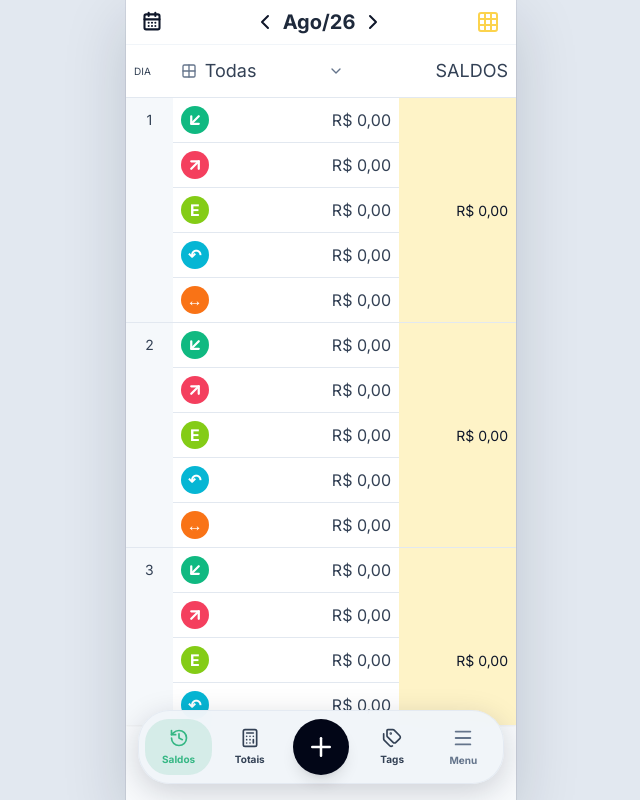
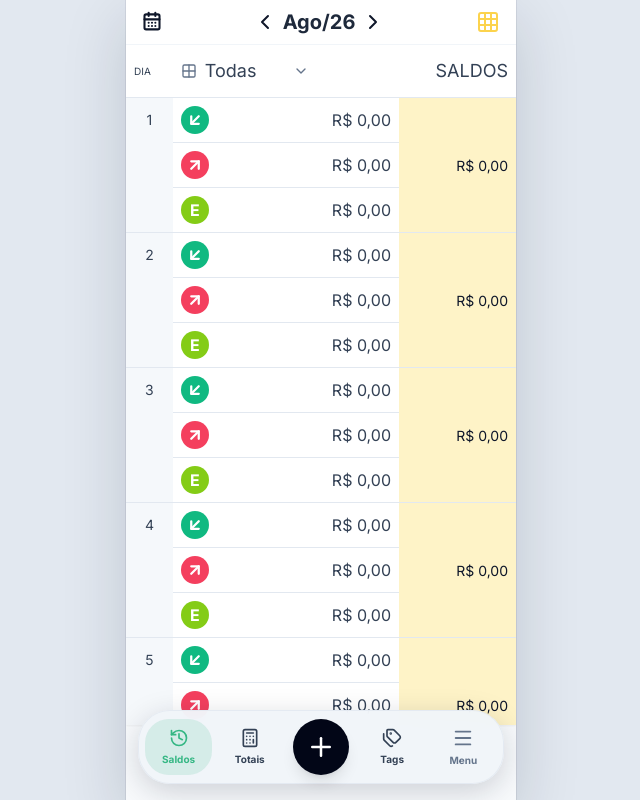
Before and after one commit to Heitor-moreira/Drachma, a React (Vite) app: page / in a window 1280 px wide. Shown: the whole page, without its empty margins (319-959 px from the left). Built offline with nearby package versions, Linux system fonts and the light colour scheme.

Commit message:
Exibe tres meses e remove tipos extras

```diff
--- a/components/BalanceHorizonView.tsx
+++ b/components/BalanceHorizonView.tsx
@@ -50,7 +50,7 @@ const BalanceHorizonView: React.FC<Props> = ({ transactions, dateRange, setDateR
 
   return <section className="flex h-full min-h-0 flex-col bg-white dark:bg-[#2f333b]">
     <header className="flex items-center justify-between border-b border-slate-100 px-4 py-4 dark:border-slate-800"><button onClick={onBack} aria-label="Voltar" className="rounded-xl p-2 text-slate-700 dark:text-white"><ArrowLeft size={26} /></button><h1 className="text-2xl font-bold text-slate-900 dark:text-white">Horizonte de saldos</h1><button onClick={() => onAdd(formatDate(months[activeIndex]?.month ?? anchor))} aria-label="Adicionar lançamento" className="rounded-xl p-2 text-slate-900 dark:text-white"><Plus size={30} /></button></header>
-    <div ref={scrollRef} onScroll={handleScroll} className="min-h-0 flex-1 overflow-auto overscroll-contain snap-x snap-mandatory touch-pan-x touch-pan-y"><div className="flex min-w-[300%]">{months.map((item, index) => <div key={formatDate(item.month)} className="w-1/3 min-w-[33.333333%] shrink-0 snap-start border-r border-slate-200 dark:border-slate-800"><div className={`border-b border-slate-200 py-2 text-center text-lg font-normal dark:border-slate-800 ${index === activeIndex ? 'bg-slate-900 text-white dark:bg-white dark:text-slate-900' : 'bg-white text-slate-900 dark:bg-slate-900 dark:text-white'}`}>{monthLabel(item.month)}</div>{item.rows.map(row => <div key={`${index}-${row.day}`} className="grid grid-cols-[38%_62%] border-b border-slate-100 text-sm dark:border-slate-800"><span className="bg-slate-50 px-2 py-3 font-normal text-slate-700 dark:bg-slate-900 dark:text-slate-300">{row.day}</span><span className={`px-2 py-3 text-right font-normal ${row.balance === 0 ? 'bg-amber-100 text-slate-900 dark:bg-amber-950/40 dark:text-amber-200' : row.balance < 0 ? 'bg-rose-50 text-rose-600 dark:bg-rose-950/30' : 'bg-emerald-300 text-emerald-950 dark:bg-emerald-900/50 dark:text-emerald-100'}`}>{formatBalance(row.balance)}</span></div>)}</div>)}</div></div>
+    <div ref={scrollRef} onScroll={handleScroll} className="min-h-0 flex-1 overflow-auto overscroll-contain snap-x snap-mandatory touch-pan-x touch-pan-y"><div className="flex w-max">{months.map((item, index) => <div key={formatDate(item.month)} className="w-[33.333vw] min-w-[33.333vw] shrink-0 snap-start border-r border-slate-200 dark:border-slate-800"><div className={`border-b border-slate-200 py-2 text-center text-lg font-normal dark:border-slate-800 ${index === activeIndex ? 'bg-slate-900 text-white dark:bg-white dark:text-slate-900' : 'bg-white text-slate-900 dark:bg-slate-900 dark:text-white'}`}>{monthLabel(item.month)}</div>{item.rows.map(row => <div key={`${index}-${row.day}`} className="grid grid-cols-[38%_62%] border-b border-slate-100 text-sm dark:border-slate-800"><span className="bg-slate-50 px-2 py-3 font-normal text-slate-700 dark:bg-slate-900 dark:text-slate-300">{row.day}</span><span className={`px-2 py-3 text-right font-normal ${row.balance === 0 ? 'bg-amber-100 text-slate-900 dark:bg-amber-950/40 dark:text-amber-200' : row.balance < 0 ? 'bg-rose-50 text-rose-600 dark:bg-rose-950/30' : 'bg-emerald-300 text-emerald-950 dark:bg-emerald-900/50 dark:text-emerald-100'}`}>{formatBalance(row.balance)}</span></div>)}</div>)}</div></div>
   </section>;
 };
 export default BalanceHorizonView;
--- a/components/DailyBalanceView.tsx
+++ b/components/DailyBalanceView.tsx
@@ -62,8 +62,6 @@ const DailyBalanceView: React.FC<Props> = ({ transactions, dateRange, setDateRan
     { key: FinancialGroup.PERSONAL_INCOME, label: 'Entrada', color: 'text-emerald-600', circle: 'bg-emerald-500', icon: 'INCOME' },
     { key: FinancialGroup.PERSONAL_EXPENSE, label: 'Saída', color: 'text-rose-600', circle: 'bg-rose-500', icon: 'EXPENSE' },
     { key: FinancialGroup.SAVINGS, label: 'Economia', color: 'text-lime-600', circle: 'bg-lime-500', icon: 'E' },
-    { key: FinancialGroup.REIMBURSEMENT, label: 'Reembolso', color: 'text-cyan-600', circle: 'bg-cyan-500', icon: '↶' },
-    { key: FinancialGroup.ADVANCE_TO_OTHERS, label: 'Adiantamento', color: 'text-orange-600', circle: 'bg-orange-500', icon: '↔' }
   ];
   const dailyTypes = liteMode ? allDailyTypes.slice(0, 3) : allDailyTypes;
   const swipeStartX = useRef<number | null>(null);
--- a/components/TransactionForm.tsx
+++ b/components/TransactionForm.tsx
@@ -158,7 +158,7 @@ const TransactionForm: React.FC<Props> = ({ onAdd, onClose, initialData, currenc
   return (
     <form onSubmit={handleSubmit} className="flex flex-col space-y-0 divide-y divide-slate-200 dark:divide-slate-800">
       <div className="flex items-center justify-between border-b border-slate-100 dark:border-slate-800 pb-4"><input ref={amountInputRef} inputMode="decimal" value={formatCurrency(amount, currencySymbol)} onChange={e => { const digits = e.target.value.replace(/\D/g, ''); setAmount((Number(digits || 0) / 100).toFixed(2)); }} className="w-3/4 text-3xl font-bold bg-transparent outline-none dark:text-white" aria-label="Valor" required /><button type="button" onClick={onClose} className="p-2 text-slate-500 hover:text-slate-800 dark:hover:text-white"><X size={24} /></button></div>
-      <div className="relative flex min-h-11 w-full cursor-pointer items-center justify-between py-1" aria-label="Selecionar tipo de lançamento"><div className="flex items-center gap-3"><div className={`flex h-10 w-10 items-center justify-center rounded-full ${kindMeta.button} text-white`} aria-hidden="true">{entryKind === 'SAVINGS' ? <span className="text-xl font-bold">E</span> : <KindIcon size={21} strokeWidth={3} />}</div><span className={`text-lg font-bold ${kindMeta.color}`}>{kindMeta.label}</span></div><ChevronDown size={18} className={kindMeta.color} /><select aria-label="Tipo de lançamento" value={entryKind} onChange={e => selectKind(e.target.value as EntryKind)} className="absolute inset-0 z-10 h-full w-full cursor-pointer opacity-0"><option value="INCOME">Entrada</option><option value="EXPENSE">Saída</option><option value="SAVINGS">Economia</option>{!liteMode && <><option value="REIMBURSEMENT">Reembolso</option><option value="ADVANCE">Adiantamento a terceiros</option></>}</select></div>
+      <div className="relative flex min-h-11 w-full cursor-pointer items-center justify-between py-1" aria-label="Selecionar tipo de lançamento"><div className="flex items-center gap-3"><div className={`flex h-10 w-10 items-center justify-center rounded-full ${kindMeta.button} text-white`} aria-hidden="true">{entryKind === 'SAVINGS' ? <span className="text-xl font-bold">E</span> : <KindIcon size={21} strokeWidth={3} />}</div><span className={`text-lg font-bold ${kindMeta.color}`}>{kindMeta.label}</span></div><ChevronDown size={18} className={kindMeta.color} /><select aria-label="Tipo de lançamento" value={entryKind} onChange={e => selectKind(e.target.value as EntryKind)} className="absolute inset-0 z-10 h-full w-full cursor-pointer opacity-0"><option value="INCOME">Entrada</option><option value="EXPENSE">Saída</option><option value="SAVINGS">Economia</option></select></div>
 
       <div className="py-3">
         <div>
```
